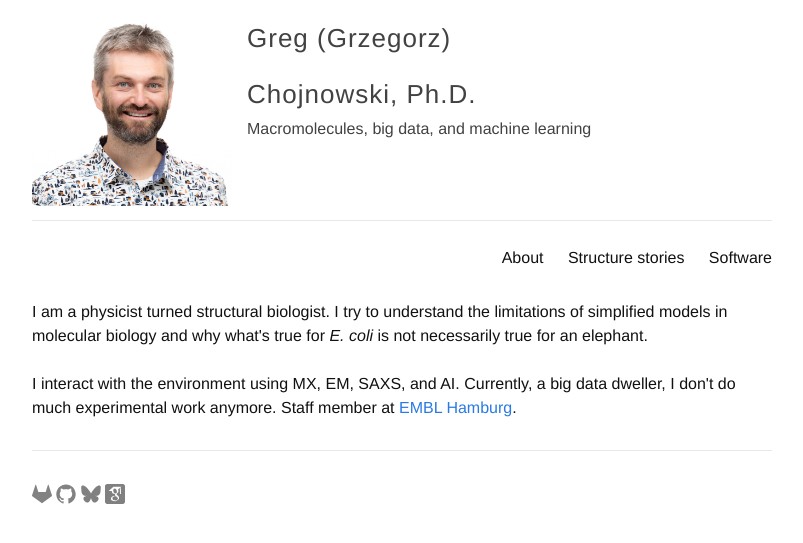
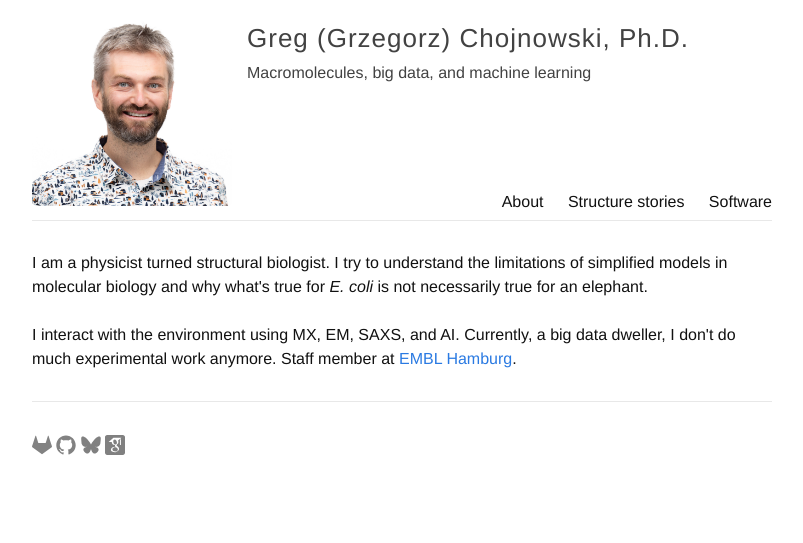
Before and after one commit to gchojnowski/gchojnowski.gihub.io, a Jekyll site: the page built from index.html, in a window 1280 px wide. Shown: the top 543 px of the page, without its empty margins (238-1041 px from the left). Built offline with Jekyll 4.4.1, drawn with Linux system fonts in a browser that asks for light colours.

```diff
--- a/_config.yml
+++ b/_config.yml
@@ -18,7 +18,7 @@
 # You can create any custom variable you would like, and they will be accessible
 # in the templates via {{ site.myvariable }}.
 
-title: Greg (Grzegorz)<br>Chojnowski, Ph.D.
+title: Greg (Grzegorz) Chojnowski, Ph.D.
 email: gchojnowski@gmail.com
 description: Macromolecules, big data, and machine learning
 avatar: "/data/gchojnowski_1k_v2.jpg"
```
